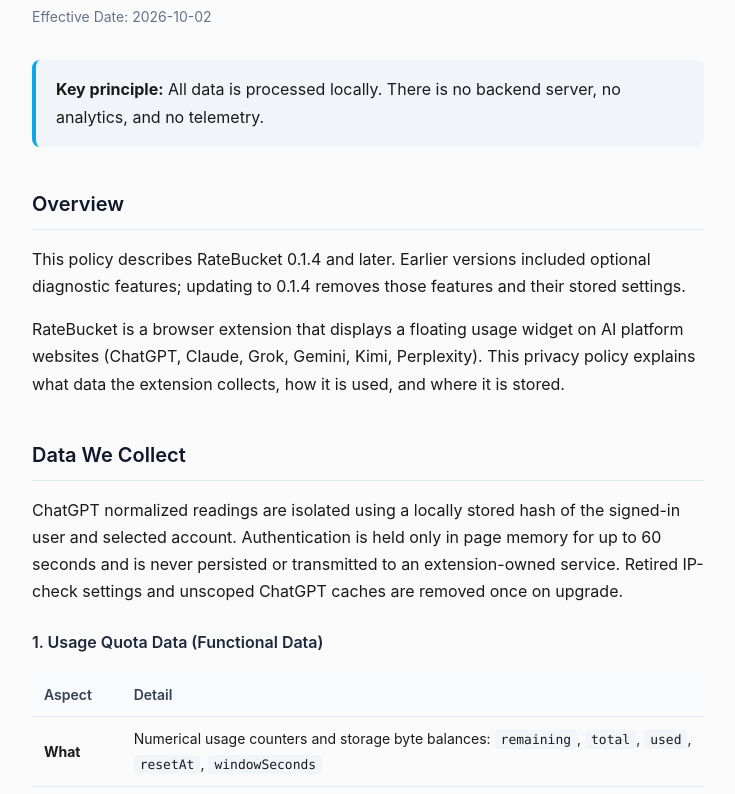
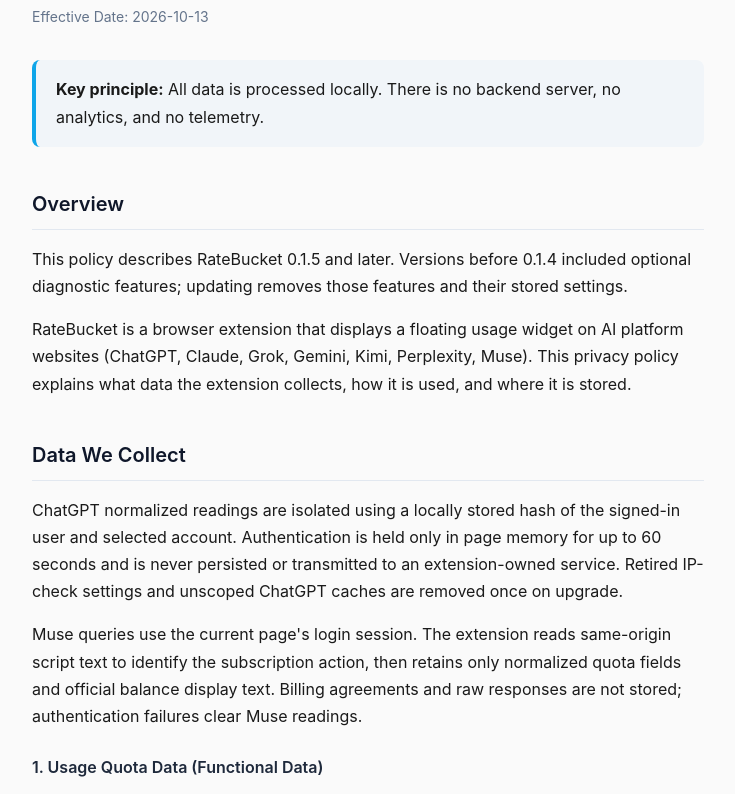
Before and after one commit to Chihiro521/RateBucket-rate-limit-bucket, a browser extension: page privacy-policy.html in a window 1280 px wide. Shown: the part 99-893 px from the top of the page, without its empty margins (272-1007 px from the left). Drawn offline with Linux system fonts and the light colour scheme.

Commit message:
Update privacy policy for RateBucket v0.1.5 Muse support

```diff
--- a/privacy-policy.html
+++ b/privacy-policy.html
@@ -90,23 +90,24 @@
 <body>
 
   <h1>RateBucket Privacy Policy</h1>
-  <p class="effective-date">Effective Date: 2026-10-02</p>
+  <p class="effective-date">Effective Date: 2026-10-13</p>
 
   <div class="highlight">
     <strong>Key principle:</strong> All data is processed locally. There is no backend server, no analytics, and no telemetry.
   </div>
 
   <h2>Overview</h2>
-  <p>This policy describes RateBucket 0.1.4 and later. Earlier versions included optional diagnostic features; updating to 0.1.4 removes those features and their stored settings.</p>
-  <p>RateBucket is a browser extension that displays a floating usage widget on AI platform websites (ChatGPT, Claude, Grok, Gemini, Kimi, Perplexity). This privacy policy explains what data the extension collects, how it is used, and where it is stored.</p>
+  <p>This policy describes RateBucket 0.1.5 and later. Versions before 0.1.4 included optional diagnostic features; updating removes those features and their stored settings.</p>
+  <p>RateBucket is a browser extension that displays a floating usage widget on AI platform websites (ChatGPT, Claude, Grok, Gemini, Kimi, Perplexity, Muse). This privacy policy explains what data the extension collects, how it is used, and where it is stored.</p>
 
   <h2>Data We Collect</h2>
   <p>ChatGPT normalized readings are isolated using a locally stored hash of the signed-in user and selected account. Authentication is held only in page memory for up to 60 seconds and is never persisted or transmitted to an extension-owned service. Retired IP-check settings and unscoped ChatGPT caches are removed once on upgrade.</p>
+  <p>Muse queries use the current page's login session. The extension reads same-origin script text to identify the subscription action, then retains only normalized quota fields and official balance display text. Billing agreements and raw responses are not stored; authentication failures clear Muse readings.</p>
 
   <h3>1. Usage Quota Data (Functional Data)</h3>
   <table>
     <tr><th>Aspect</th><th>Detail</th></tr>
-    <tr><td><strong>What</strong></td><td>Numerical usage counters and storage byte balances: <code>remaining</code>, <code>total</code>, <code>used</code>, <code>resetAt</code>, <code>windowSeconds</code></td></tr>
+    <tr><td><strong>What</strong></td><td>Normalized usage counters, percentages, storage byte balances, reset times, and platform-provided quota labels and balance display text: <code>remaining</code>, <code>total</code>, <code>used</code>, <code>usedPercent</code>, <code>remainingPercent</code>, <code>resetAt</code>, <code>windowSeconds</code>, <code>displayValue</code></td></tr>
     <tr><td><strong>Source</strong></td><td>Platform-owned web endpoints on the AI platform websites you visit</td></tr>
     <tr><td><strong>How</strong></td><td>The extension either actively fetches these endpoints with the current website session or intercepts the responses already made by the website</td></tr>
     <tr><td><strong>Storage</strong></td><td><code>chrome.storage.local</code> (browser local storage)</td></tr>
```
